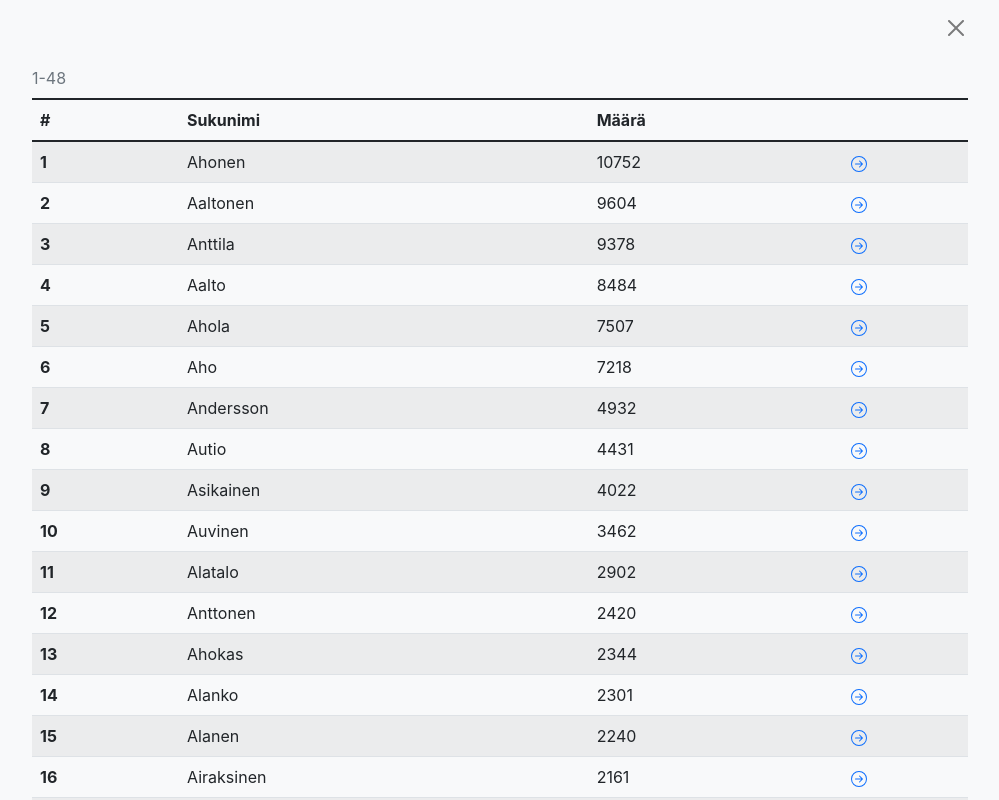
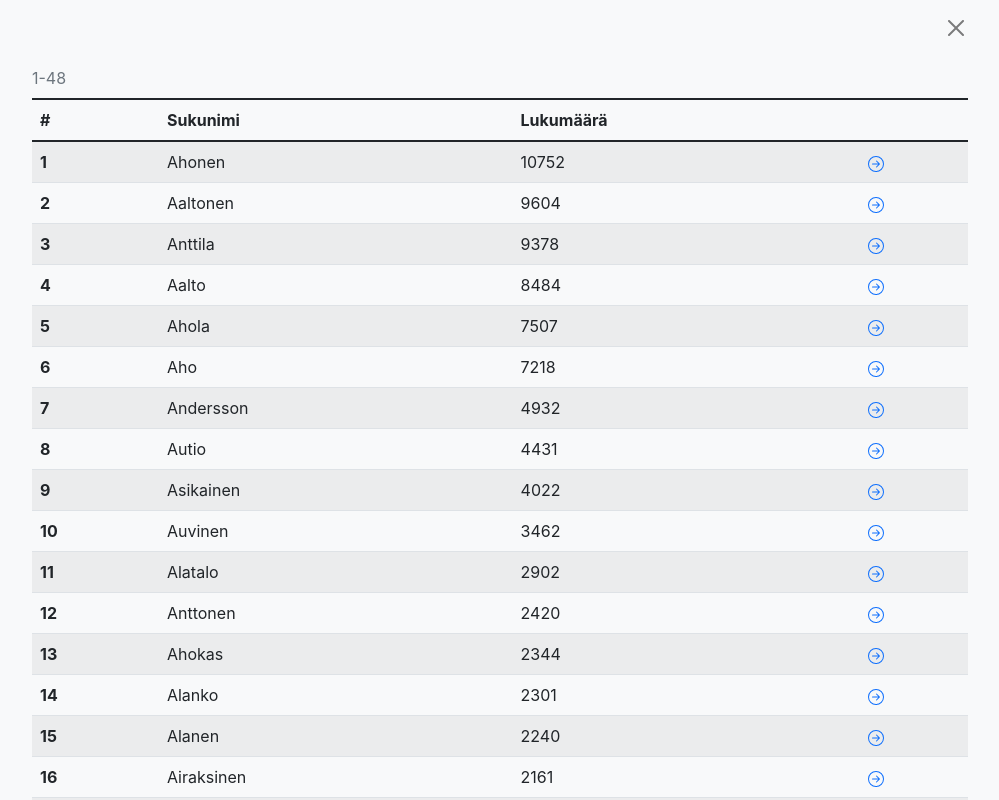
Before and after one commit to spyy/nimet, a React (Create React App) app: page / in a window 1280 px wide. Both pictures are taken after a click on the button "Hae nimistä". Shown: the top 800 px of the page, without its empty margins (140-1139 px from the left). Built offline with nearby package versions, Linux system fonts and the light colour scheme.

Commit message:
pientä säätöä

```diff
--- a/src/Firstname.js
+++ b/src/Firstname.js
@@ -20,14 +20,11 @@ const Firstname = props => {
     const uri = generateQuery();
 
     util.openRequestedSinglePopup(uri);
-
-    //props.onSelect(props.item.name);
   }
 
   return (
     <tr>
       <th scope="row">{ props.number }</th>
-      <td>{ props.lastname }</td>
       <td>{ props.item.name }</td>
       <td>{ props.item.count }</td>
       <td>
--- a/src/Firstnames.js
+++ b/src/Firstnames.js
@@ -5,8 +5,6 @@ import Firstname from './Firstname';
 
 const Firstnames = props => {
   let filteredFirstNames = [];
-
-  console.log(props);
 
   const filterMinCount = (item, minCount) => {
     const count = Number.parseInt(item.count);
@@ -28,9 +26,8 @@ const Firstnames = props => {
         <thead>
           <tr>
             <th scope="col">#</th>
-            <th scope="col">Sukunimi</th>
             <th scope="col">Etunimi</th>
-            <th scope="col">Määrä</th>
+            <th scope="col">Lukumäärä</th>
             <th scope="col"></th>
           </tr>
         </thead>
@@ -54,6 +51,10 @@ const Firstnames = props => {
           <button type="button" className="btn-close" aria-label="Close" onClick={() => props.onClose()}></button>
         </div>
 
+        <div className="py-3">
+          <h4 className="mb-3">{props.lastname}</h4>
+        </div>
+
         <div className="float-none py-5">
 
           { render(props) }
--- a/src/Lastnames.js
+++ b/src/Lastnames.js
@@ -28,7 +28,7 @@ const Lastnames = props => {
           <tr>
             <th scope="col">#</th>
             <th scope="col">Sukunimi</th>
-            <th scope="col">Määrä</th>
+            <th scope="col">Lukumäärä</th>
             <th scope="col"></th>
           </tr>
         </thead>
--- a/src/Search.js
+++ b/src/Search.js
@@ -27,7 +27,7 @@ function Search(props) {
             <div className="row g-3 mb-3">
               <div className="col">
                 <select className="form-select" id="state" required="" value={props.namesMinimum} onChange={event => props.onNamesMinimum(event.target.value)}>
-                  <option value="500">Nimiä vähintään 500</option>
+                  <option value="500">Lukumäärä Suomessa vähintään 500</option>
                 </select>
               </div>
             </div>
```
